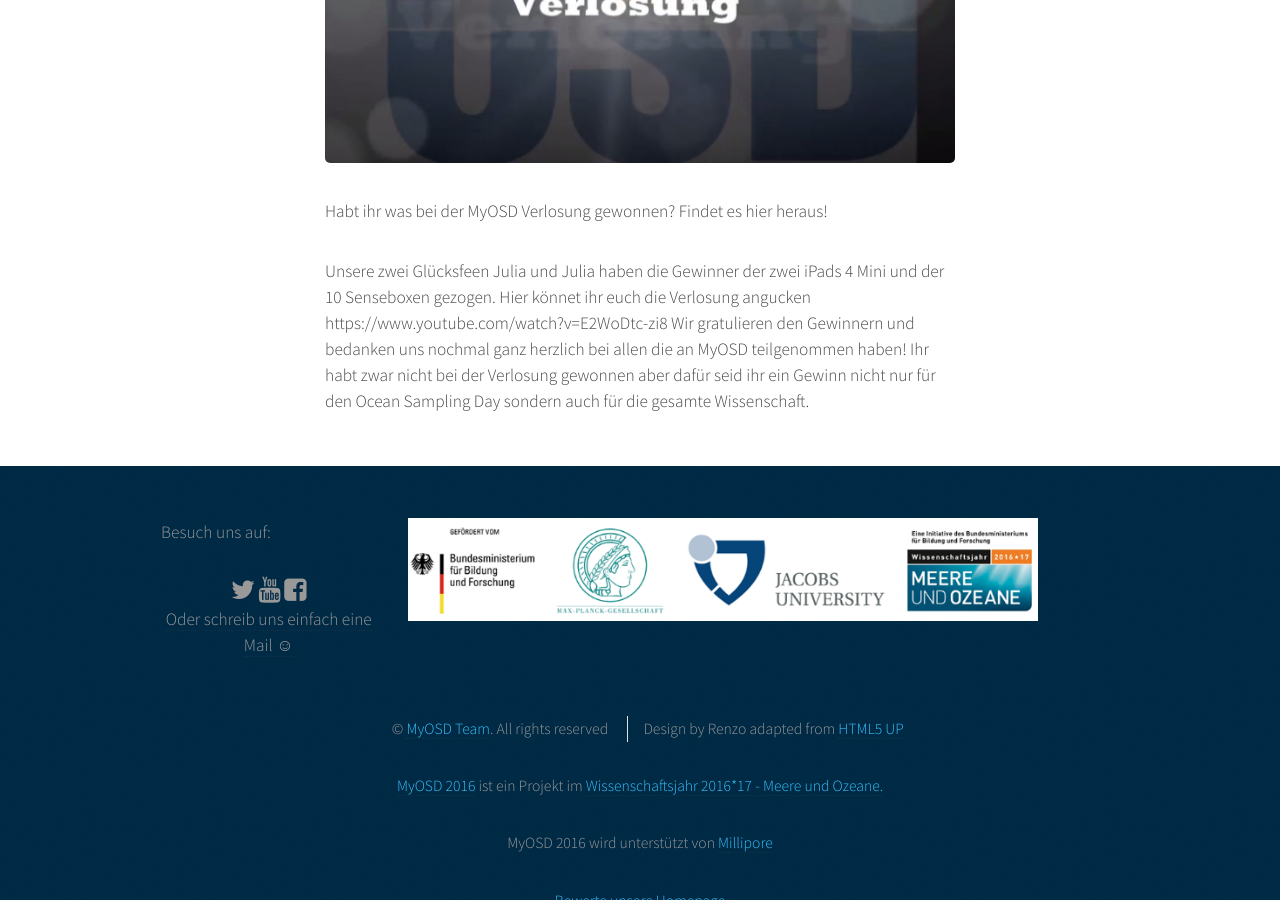
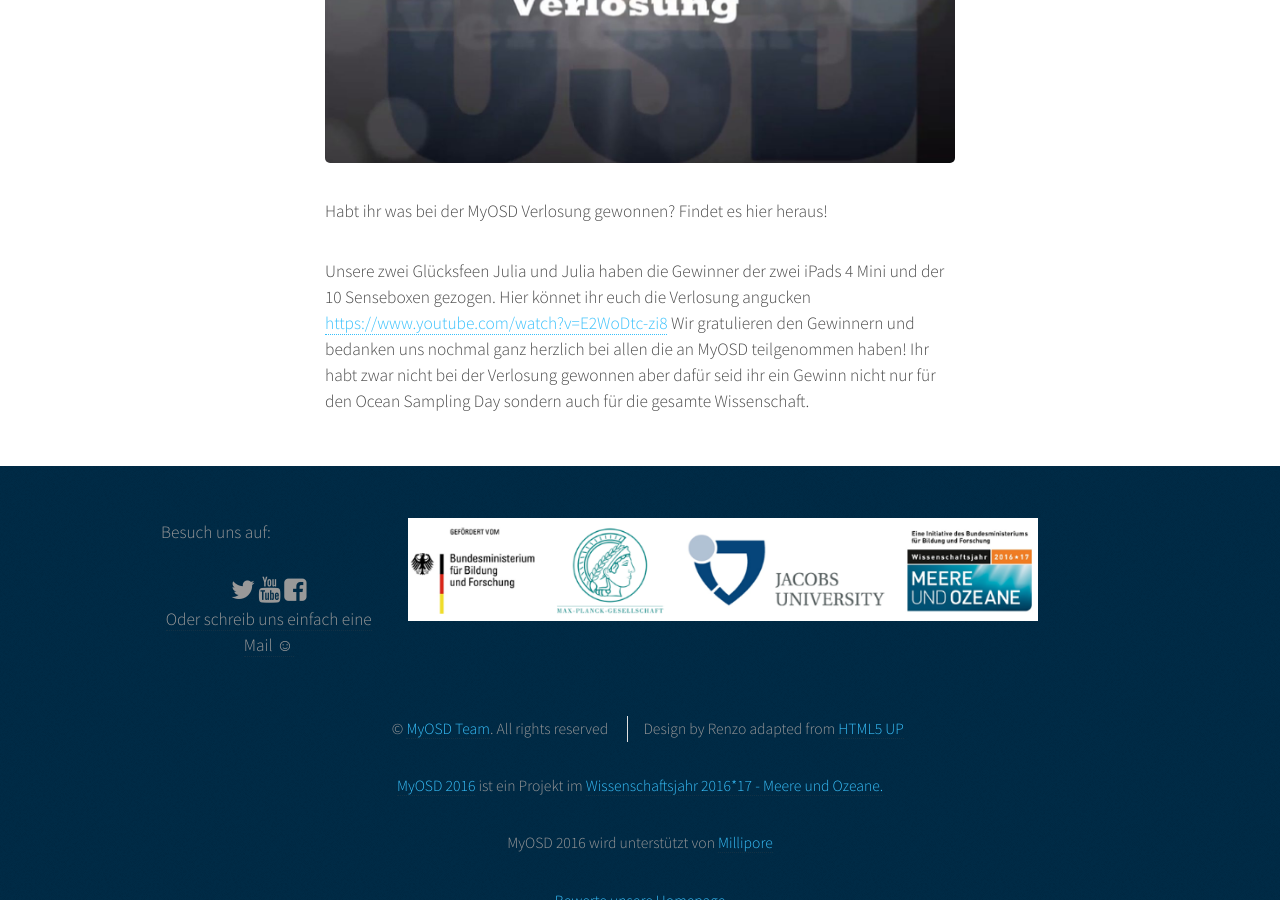
Before and after one commit to myosd/myosd.github.io, a Jekyll site: the page built from _posts/2016-09-27-verlosung.md, in a window 1280 px wide and 900 px high, scrolled down 467 px. Built offline with Jekyll 4.4.1, drawn with Linux system fonts in a browser that asks for light colours; part of the change alters nothing that is shown.

```diff
--- a/_posts/2016-09-27-verlosung.md
+++ b/_posts/2016-09-27-verlosung.md
@@ -3,11 +3,10 @@ published: true
 title: Verlosung
 layout: post
 featured: /assets/images/verlosung.jpg
-
 ---
 Habt ihr was bei der MyOSD Verlosung gewonnen? Findet es hier heraus!
 
 Unsere zwei Glücksfeen Julia und Julia haben die Gewinner der zwei iPads 4 Mini und der 10 Senseboxen gezogen.
-Hier könnet ihr euch die Verlosung angucken https://www.youtube.com/watch?v=E2WoDtc-zi8
+Hier könnet ihr euch die Verlosung angucken [https://www.youtube.com/watch?v=E2WoDtc-zi8](https://www.youtube.com/watch?v=E2WoDtc-zi8)
 Wir gratulieren den Gewinnern und bedanken uns nochmal ganz herzlich bei allen die an MyOSD teilgenommen haben!
 Ihr habt zwar nicht bei der Verlosung gewonnen aber dafür seid ihr ein Gewinn nicht nur für den Ocean Sampling Day sondern auch für die gesamte Wissenschaft.
```
